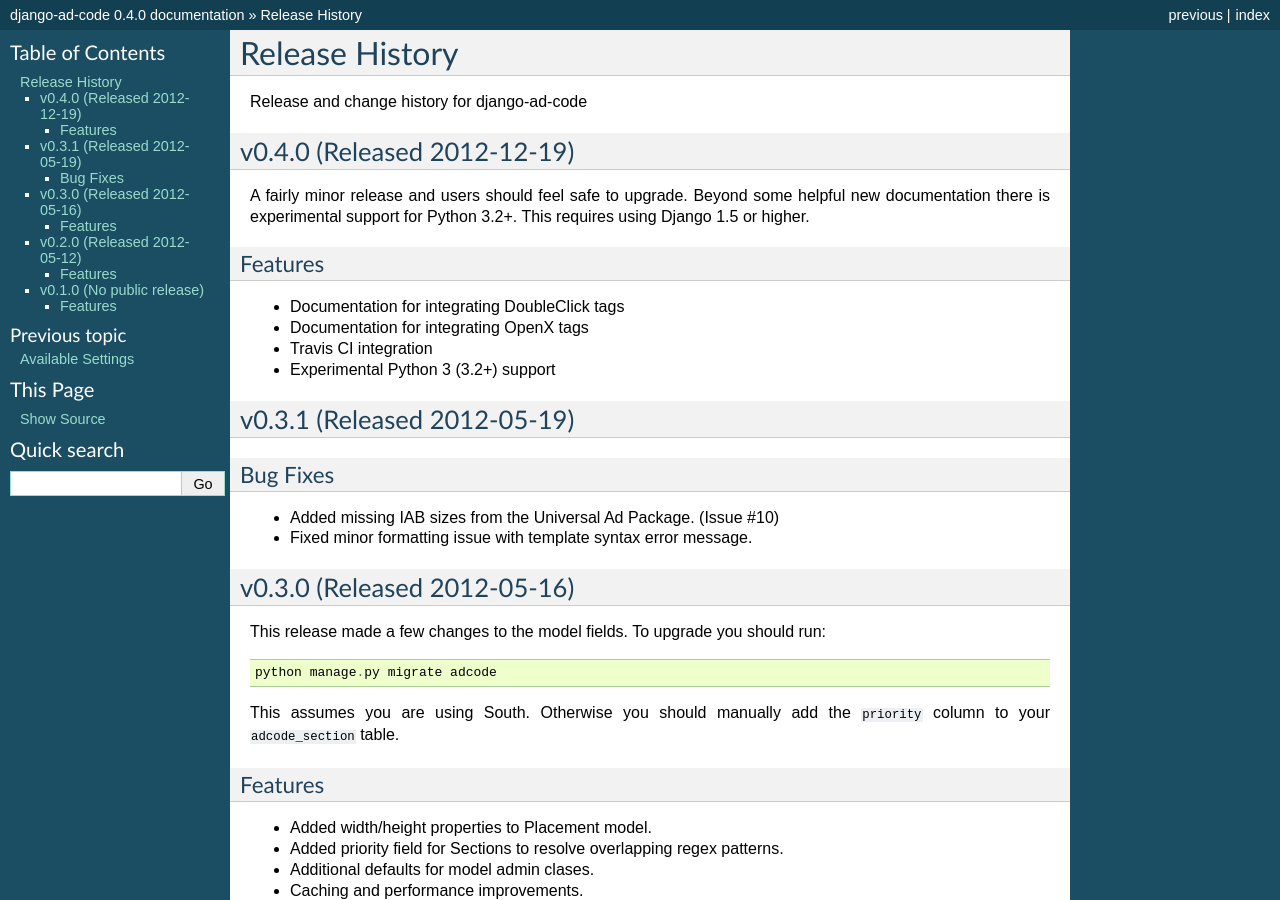
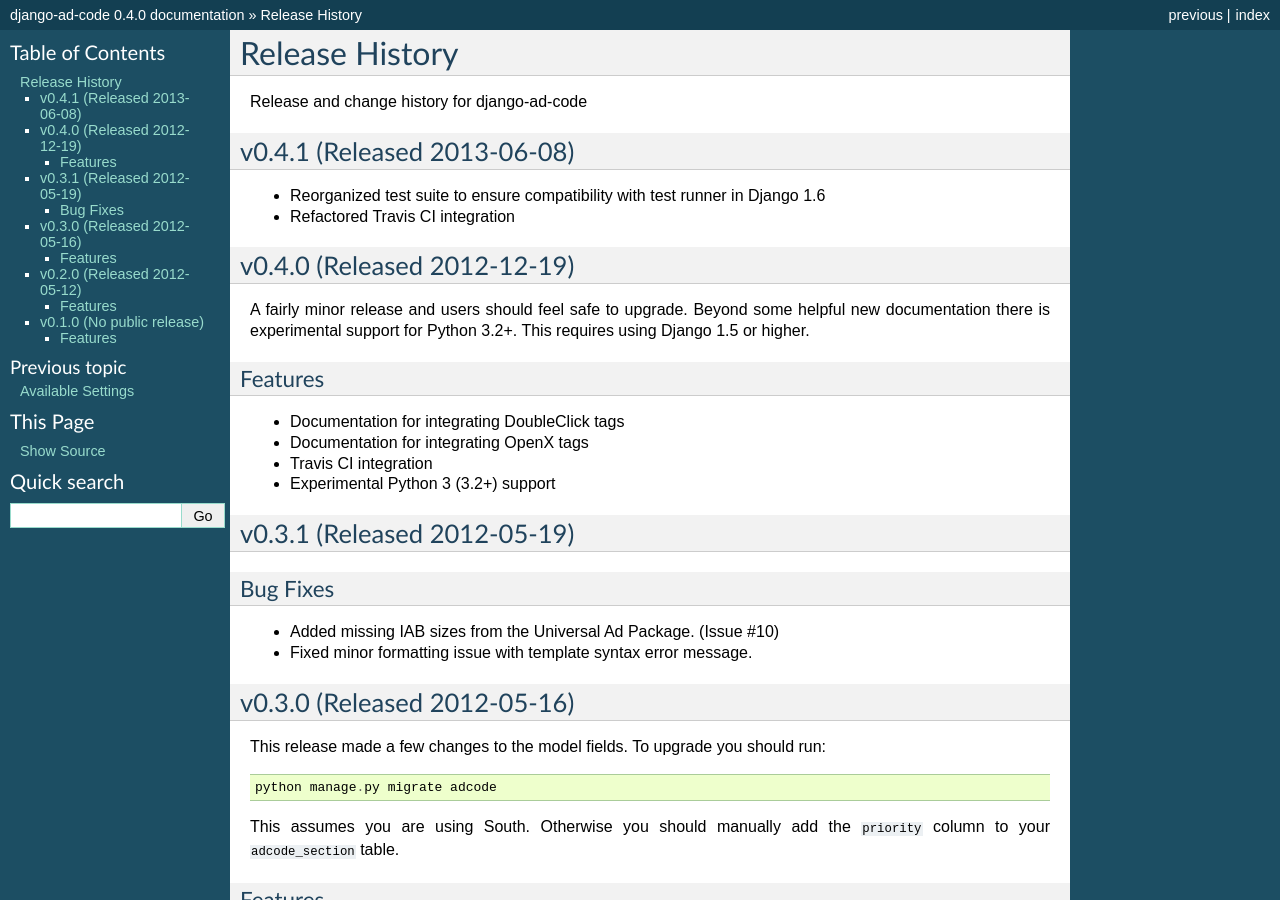
Before and after one commit to mlavin/django-ad-code, a Sphinx documentation site: the page built from docs/releases.rst, in a window 1280 px wide and 900 px high. Built offline with Sphinx 7.4.7, drawn with Linux system fonts in a browser that asks for light colours.

Commit message:
Release notes.

```diff
--- a/docs/releases.rst
+++ b/docs/releases.rst
@@ -2,6 +2,14 @@
 ====================================
 
 Release and change history for django-ad-code
+
+
+v0.4.1 (Released 2013-06-08)
+------------------------------------
+
+- Reorganized test suite to ensure compatibility with test runner in Django 1.6
+- Refactored Travis CI integration
+
 
 v0.4.0 (Released 2012-12-19)
 ------------------------------------
```
